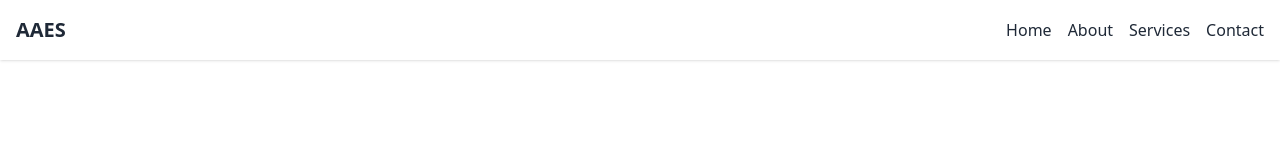
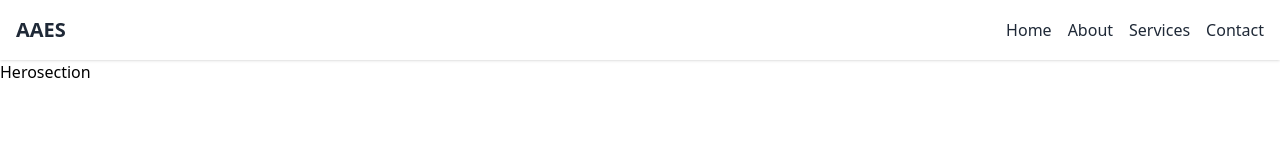
Before and after one commit to edyting/aaes, a React (Create React App) app in the folder frontend/: page / in a window 1280 px wide. Shown: the top 160 px of the page. Built offline with nearby package versions, Linux system fonts and the light colour scheme.

Commit message:
created development branch

```diff
--- a/frontend/src/components/Herosection.jsx
+++ b/frontend/src/components/Herosection.jsx
@@ -35,7 +35,7 @@ function Herosection() {
 
   return (
     <div>
-
+        Herosection
     </div>
   )
 }
```
